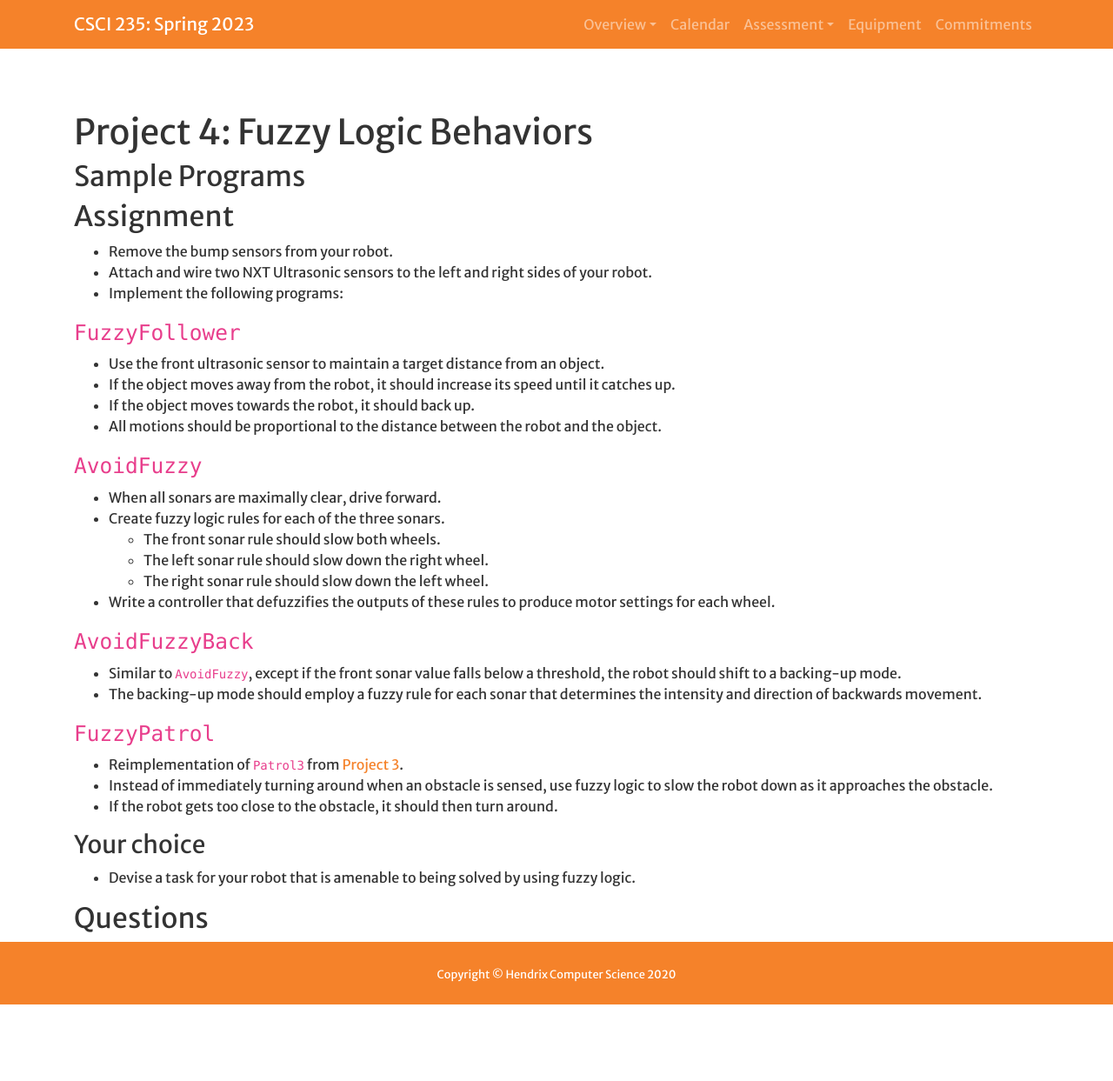
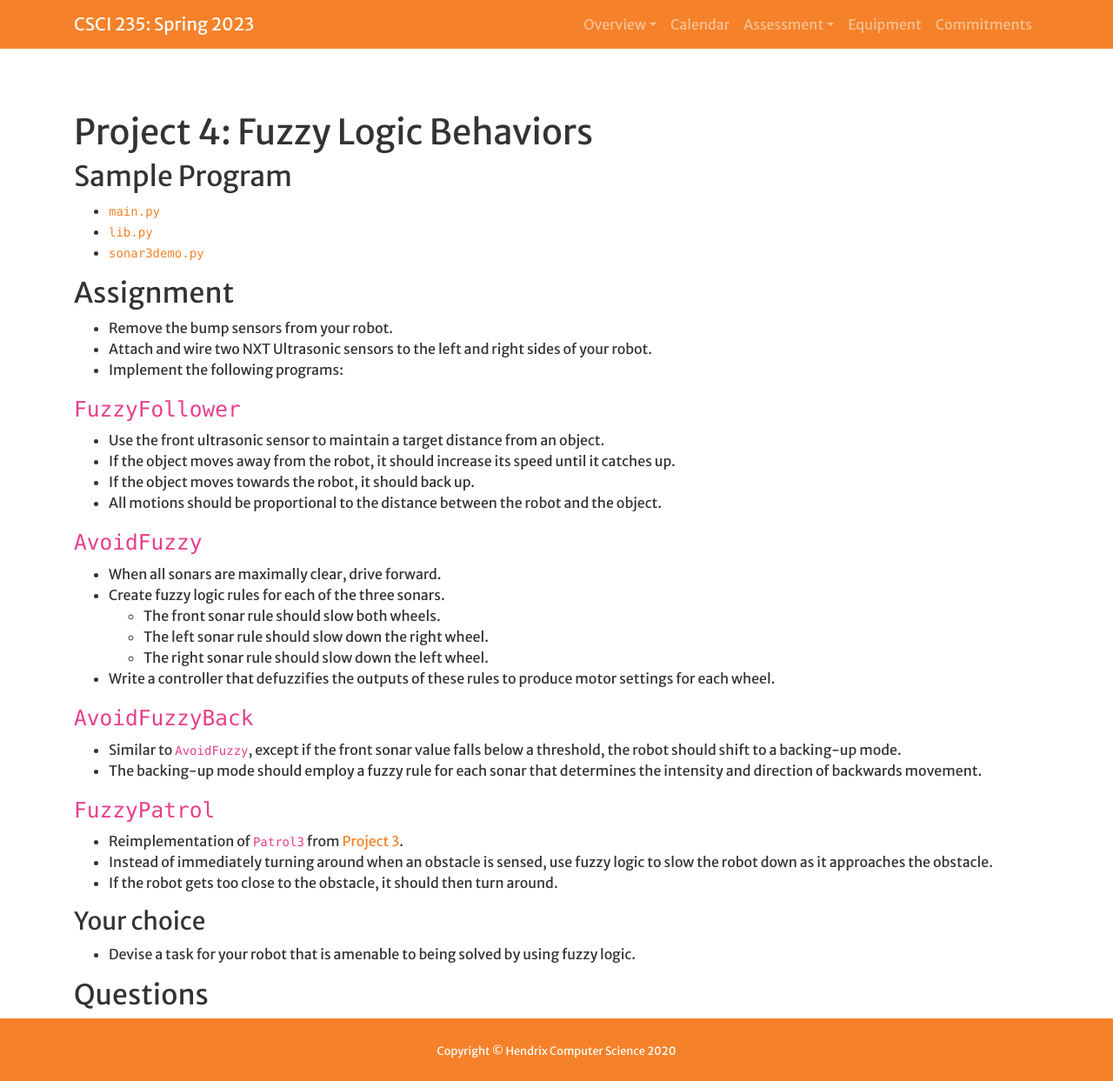
Before and after one commit to Hendrix-CS/csci235, a Jekyll site: the page built from projects/fuzzy.md, in a window 1280 px wide and 1243 px high. Shown: the whole window at 87% size. Built offline with Jekyll 4.4.1, drawn with Linux system fonts in a browser that asks for light colours; a script that is not in the unit is left out; our own code applies the rules of GitHub Pages for plain Markdown files.

Commit message:
Update to fuzzy project

```diff
--- a/projects/fuzzy.md
+++ b/projects/fuzzy.md
@@ -5,7 +5,12 @@ num: 4
 worktitle: Fuzzy Logic Behaviors
 ---
 
-## Sample Programs
+## Sample Program
+
+* [`main.py`]({{site.baseurl}}/assets/programs/fuzzy_demo/main.py)
+* [`lib.py`]({{site.baseurl}}/assets/programs/fuzzy_demo/lib.py)
+* [`sonar3demo.py`]({{site.baseurl}}/assets/programs/fuzzy_demo/sonar3demo.py)
+
 
 
 ## Assignment
```
